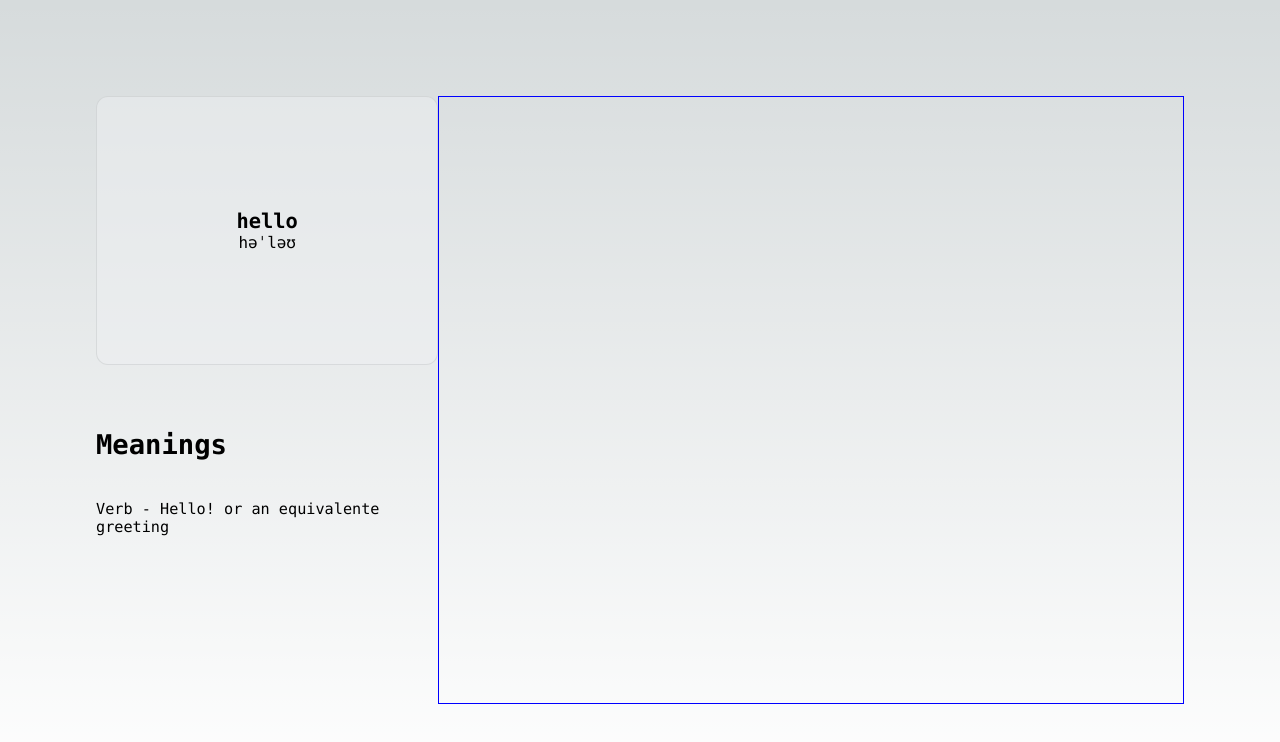
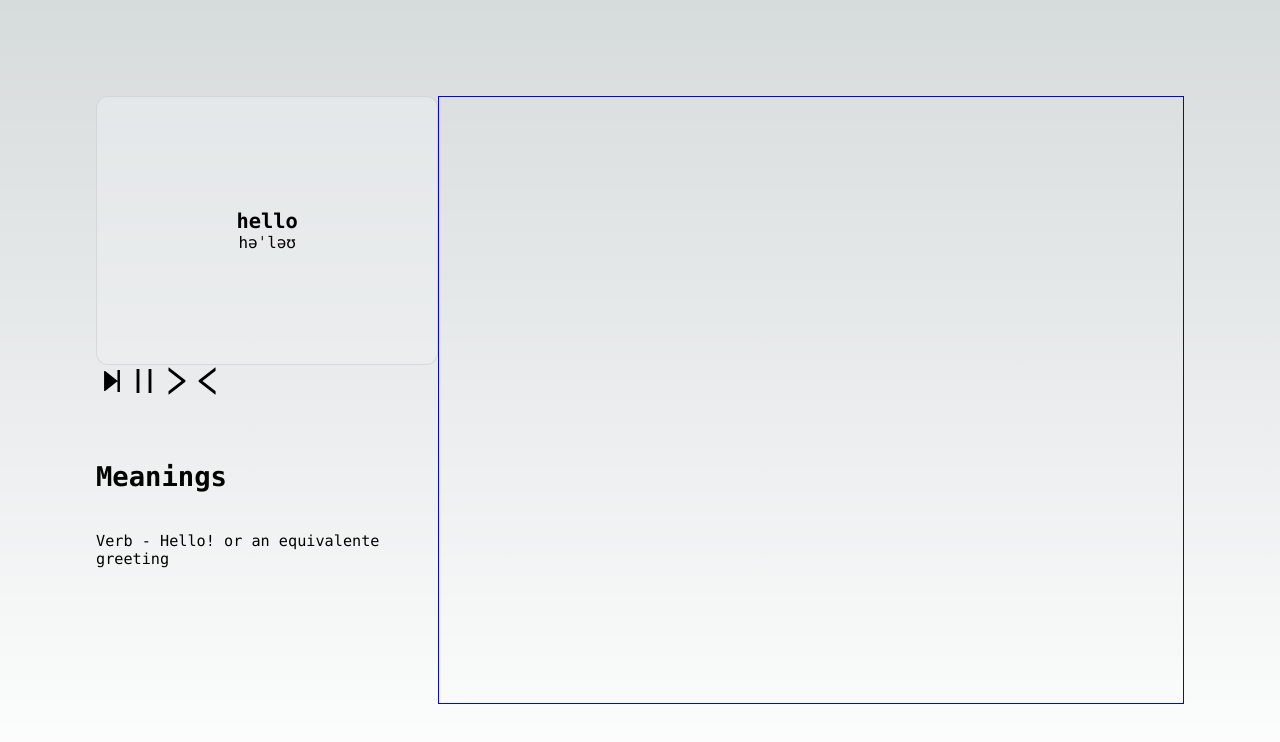
Before and after one commit to JonneBR/fullstack-challenge-2022-dictionary-frontend, a Next.js app: page / in a window 1280 px wide. Shown: the top 742 px of the page. Built offline with nearby package versions, Linux system fonts and the light colour scheme.

Commit message:
chore: add @antd-design/icons

```diff
--- a/package.json
+++ b/package.json
@@ -13,6 +13,7 @@
     "pre-commit": "yarn lint --fix"
   },
   "dependencies": {
+    "@ant-design/icons": "^5.0.0",
     "antd": "^5.1.5",
     "axios": "^1.2.3",
     "next": "13.0.7",
--- a/pages/index.tsx
+++ b/pages/index.tsx
@@ -1,3 +1,9 @@
+import { StepForwardOutlined } from '@ant-design/icons'
+import {
+  LeftOutlined,
+  PauseOutlined,
+  RightOutlined,
+} from '@ant-design/icons/lib/icons'
 import { Inter } from '@next/font/google'
 import axios from 'axios'
 import Head from 'next/head'
@@ -35,6 +41,11 @@ export default function Home() {
                 həˈləʊ
               </h3>
             </div>
+            <StepForwardOutlined style={{ fontSize: '2rem' }} />
+            <PauseOutlined style={{ fontSize: '2rem' }} />
+            <RightOutlined style={{ fontSize: '2rem' }} />
+            <LeftOutlined style={{ fontSize: '2rem' }} />
+
             <div className={styles['container-word-meanings']}>
               <br />
               <br />
```
